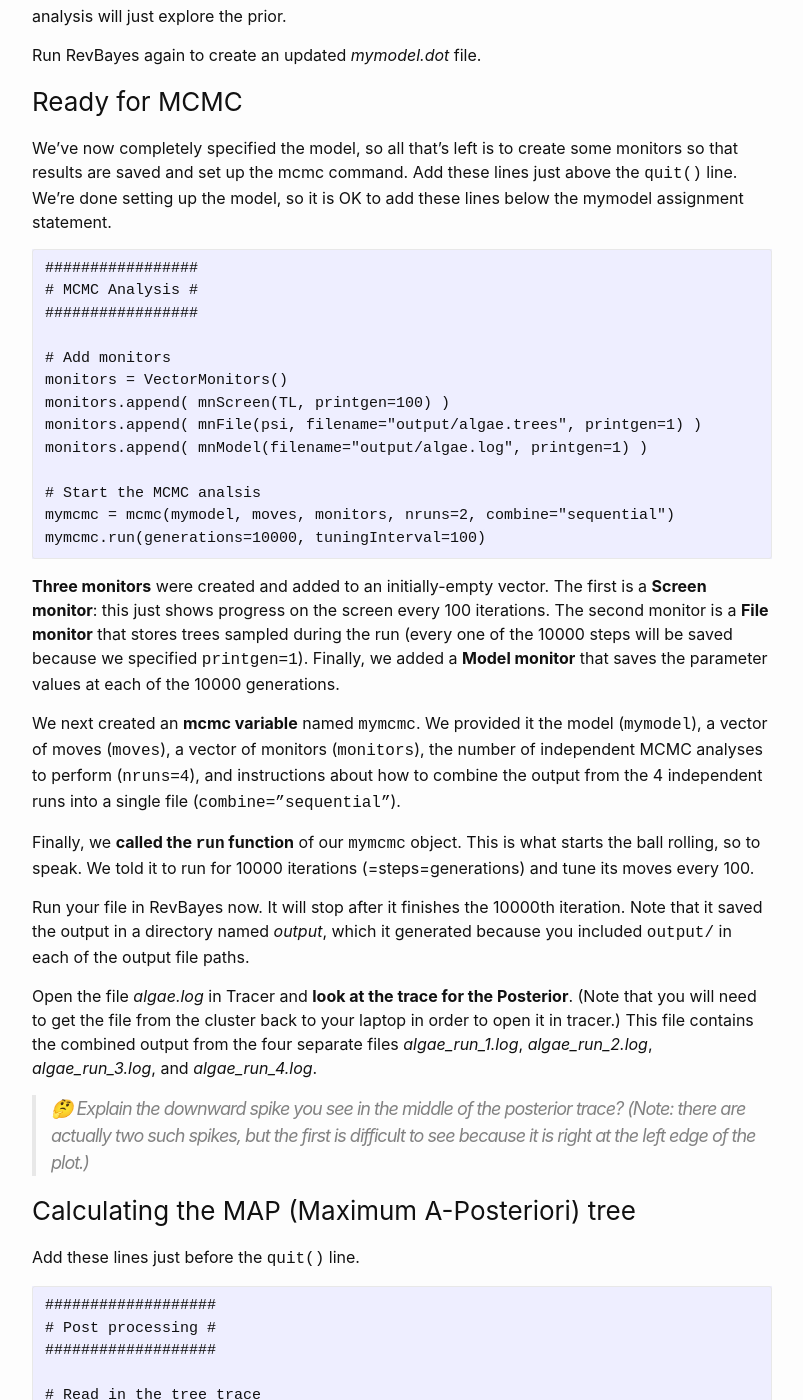
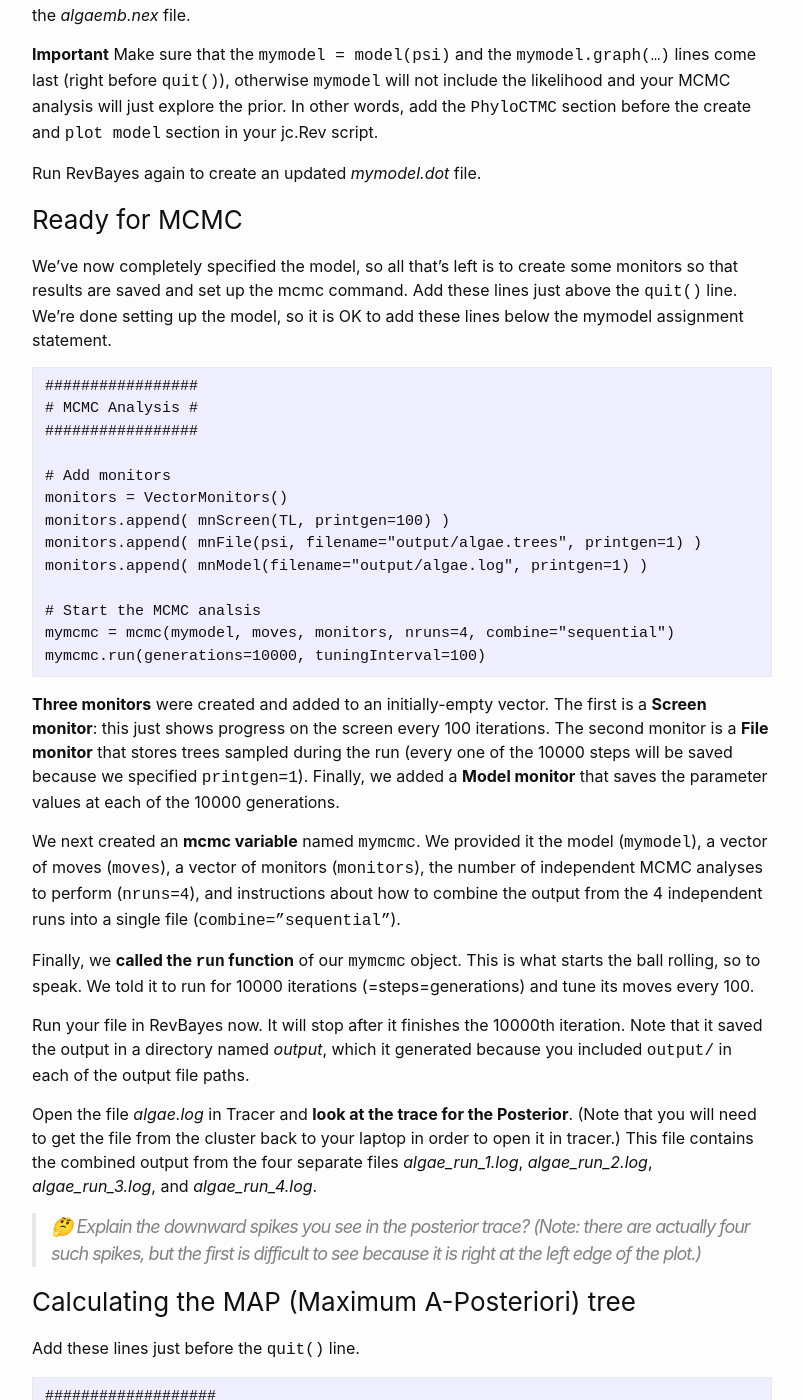
Before and after one commit to plewis/plewis.github.io, a Jekyll site: the page built from phylogenetics/revbayes.md, in a window 1280 px wide and 1400 px high, scrolled down 6493 px. Shown: the whole window, without its empty margins (238-1041 px from the left). Built offline with Jekyll 4.4.1, drawn with Linux system fonts in a browser that asks for light colours; emoji names are drawn with the system emoji font; some of the changed text lies outside the part shown.

Commit message:
Fixes up to expected tree

```diff
--- a/phylogenetics/revbayes.md
+++ b/phylogenetics/revbayes.md
@@ -201,6 +201,10 @@ An equal sign (<tt>=</tt>) is used for assignments that do not fall into any of
 
 A directed, acyclic graph (DAG) can be used to portray a statistical model. Add these lines to your RevBayes script (again, just above <tt>quit()</tt>) and run it again.
 
+    #########################
+    # Create and plot model #
+    #########################
+
     # Create model
     mymodel = model(psi)
 
@@ -244,7 +248,7 @@ There are 3 deterministic nodes in the graph.
 
 <tt>dnPhyloCTMC</tt> is a probability distribution (hence the tilde used in the assignment) for the data conditional on the model. The <tt>clamp</tt> function assigns data to each leaf in the tree. Remember that the variable <tt>data</tt> was created in the first non-comment line of our script from the contents of the _algaemb.nex_ file.
 
-**Important** Make sure that the <tt>mymodel = model(psi)</tt> and the <tt>mymodel.graph(...)</tt> lines come last (right before <tt>quit()</tt>), otherwise <tt>mymodel</tt> will not include the likelihood and your MCMC analysis will just explore the prior.
+**Important** Make sure that the <tt>mymodel = model(psi)</tt> and the <tt>mymodel.graph(...)</tt> lines come last (right before <tt>quit()</tt>), otherwise <tt>mymodel</tt> will not include the likelihood and your MCMC analysis will just explore the prior. In other words, add the <tt>PhyloCTMC</tt> section before the create and <tt>plot model</tt> section in your jc.Rev script.
 
 Run RevBayes again to create an updated _mymodel.dot_ file.
 
@@ -263,7 +267,7 @@ We've now completely specified the model, so all that's left is to create some m
     monitors.append( mnModel(filename="output/algae.log", printgen=1) )
 
     # Start the MCMC analsis
-    mymcmc = mcmc(mymodel, moves, monitors, nruns=2, combine="sequential")
+    mymcmc = mcmc(mymodel, moves, monitors, nruns=4, combine="sequential")
     mymcmc.run(generations=10000, tuningInterval=100)
 
 **Three monitors** were created and added to an initially-empty vector. The first is a **Screen monitor**: this just shows progress on the screen every 100 iterations. The second monitor is a **File monitor** that stores trees sampled during the run (every one of the 10000 steps will be saved because we specified <tt>printgen=1</tt>). Finally, we added a **Model monitor** that saves the parameter values at each of the 10000 generations.
@@ -276,10 +280,10 @@ Run your file in RevBayes now. It will stop after it finishes the 10000th iterat
 
 Open the file _algae.log_ in Tracer and **look at the trace for the Posterior**. (Note that you will need to get the file from the cluster back to your laptop in order to open it in tracer.) This file contains the combined output from the four separate files _algae_run_1.log_, _algae_run_2.log_, _algae_run_3.log_, and _algae_run_4.log_.
 
-> :thinking: Explain the downward spike you see in the middle of the posterior trace? (Note: there are actually two such spikes, but the first is difficult to see because it is right at the left edge of the plot.)
+> :thinking: Explain the downward spikes you see in the posterior trace? (Note: there are actually four such spikes, but the first is difficult to see because it is right at the left edge of the plot.)
 
 {% comment %}
-This trace combines the two separate runs, each of which began with a random tree topology and edge lengths. Thus, both runs start from a really low point on the posterior surface but quickly climb up to the same place. Those spikes thus represent the points at which each run begins.
+This trace combines the four separate runs, each of which began with a random tree topology and edge lengths. Thus, each run starts from a really low point on the posterior surface but quickly climb up to the same place. Those spikes thus represent the points at which each run begins.
 {% endcomment %}
 
 ### Calculating the MAP (Maximum A-Posteriori) tree
```
Also changed, not shown: other parts of phylogenetics/revbayes.md (+1 -1 lines).
